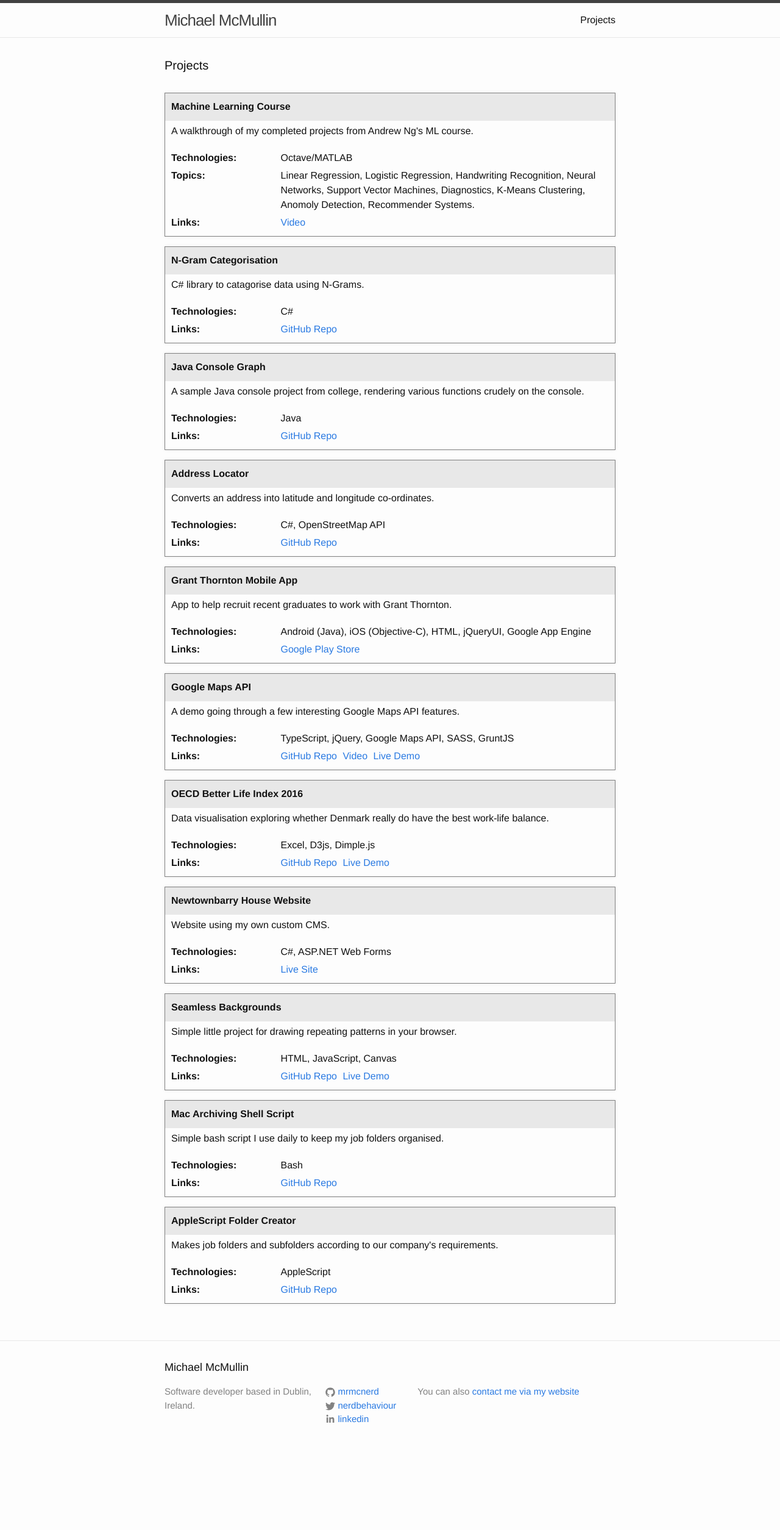
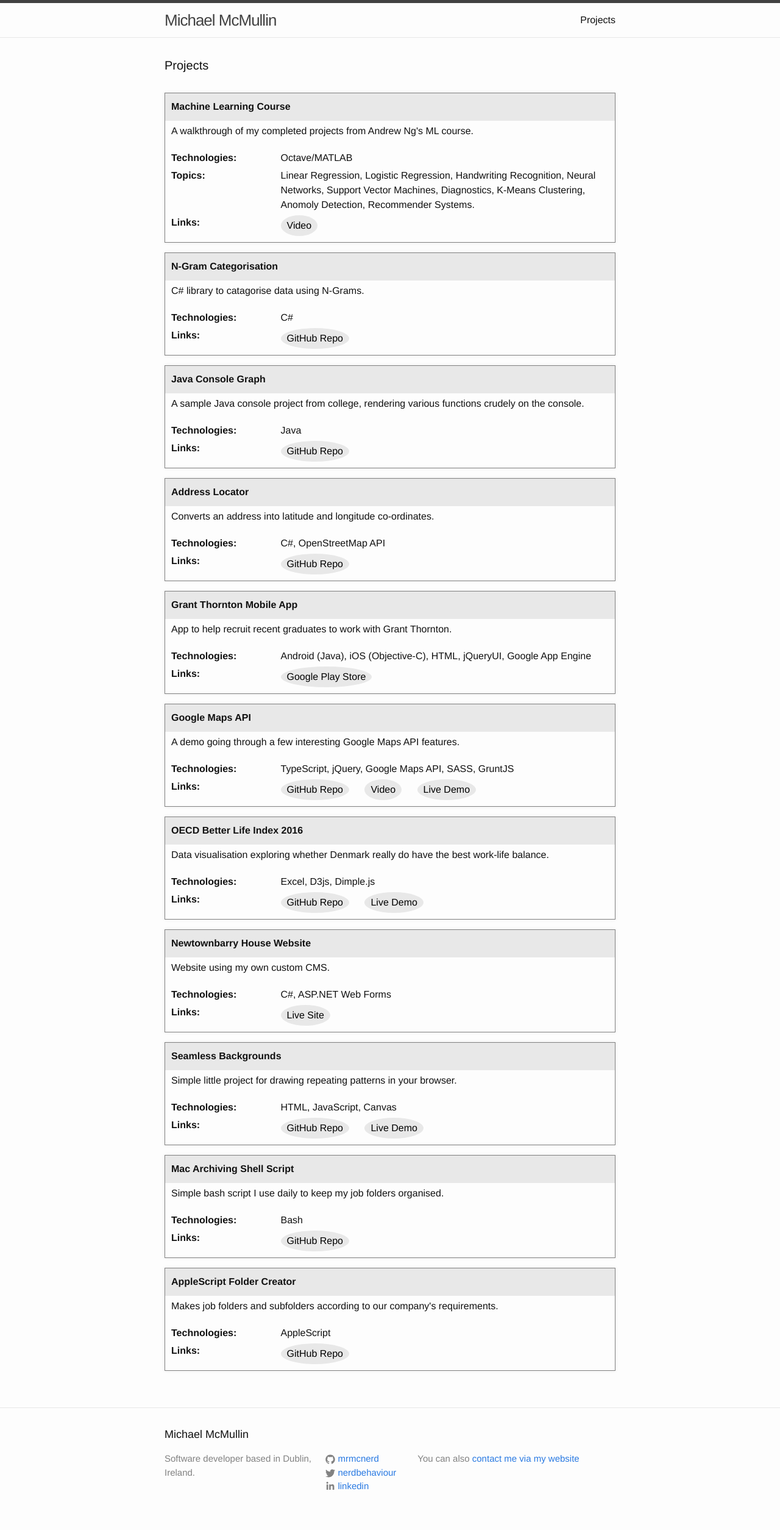
Before and after one commit to michaelmcmullin/michaelmcmullin.github.io, a Jekyll site: the page built from projects.md, in a window 1280 px wide. Shown: the whole page at 61% size. Built offline with Jekyll 4.4.1, drawn with Linux system fonts in a browser that asks for light colours; before the commit the page ends 2399 px from its top, so only the background shows below that.

Commit message:
Styles for project links

```diff
--- a/_sass/_projects.scss
+++ b/_sass/_projects.scss
@@ -48,6 +48,19 @@
       li {
         display: inline;
         padding-right: 5px;
+
+        a {
+          display: inline-block;
+          padding: 5px 10px;
+          margin: 0 1em 0 0;
+          background-color: $grey-color-light;
+          color: #000;
+          border-radius: 50%;
+          &:hover {
+            background-color: $grey-color;
+            color: #fff;
+          }
+        }
       }
     }
   }
```
